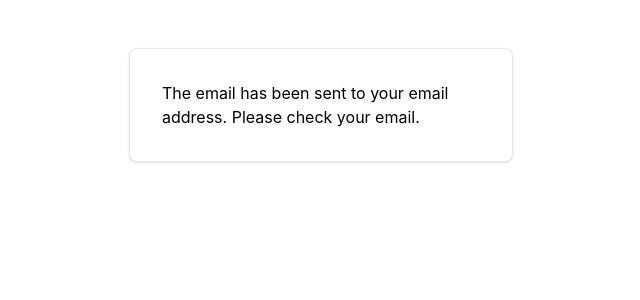
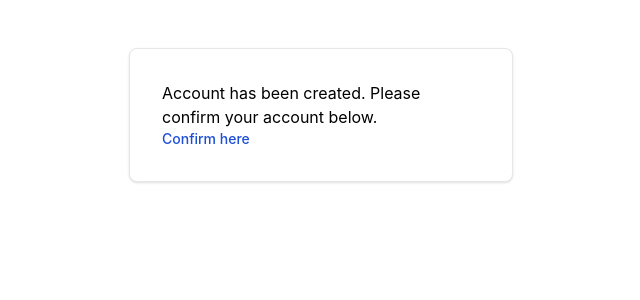
Before and after one commit to faris-atoil-haq/event-management-assessment, a Django app: page /app/confirm/ in a window 1280 px wide. Shown: the part 72-372 px from the top of the page, without its empty margins (319-959 px from the left). Run offline with Django 5.2, Linux system fonts and the light colour scheme; data comes from the database, SQL or seed files in the repository; some libraries are stand-ins or nearby versions.

Commit message:
Adding additional verification while sending email is not available

```diff
--- a/app/views.py
+++ b/app/views.py
@@ -197,7 +197,10 @@
             send_email('Account Available', email,
                        f'Hello,\n\nYou already have an account on our platform. Please log in with your email and password.\nIf you forgot your password, please reset your password.')
             return render(request, 'app/templates/confirm.html', {'verified': True, 'option': 'signup'})
-
-        return render(request, 'app/templates/confirm.html')
+        context = {
+            'verification_code': verif_code,
+            'email': email
+        }
+        return render(request, 'app/templates/confirm.html', context)
     email = request.GET.get('email', None)
     return render(request, 'app/templates/signup.html', {'email': email})
--- a/templates/app/templates/confirm.html
+++ b/templates/app/templates/confirm.html
@@ -22,7 +22,11 @@
                 <a href="{% url 'login'  %}"class="text-blue-700 hover:underline">Login here</a>
             </div>
         {% else %}
-            The email has been sent to your email address. Please check your email.
+            {% comment %} The email has been sent to your email address. Please check your email. {% endcomment %}
+             Account has been created. Please confirm your account below.
+            <div class="text-sm font-medium text-gray-500">
+                <a href="{% url 'confirm'  %}?code={{verification_code}}&email={{email}}"class="text-blue-700 hover:underline">Confirm here</a>
+            </div>
         {% endif %}
     </div>
 </div>
```
